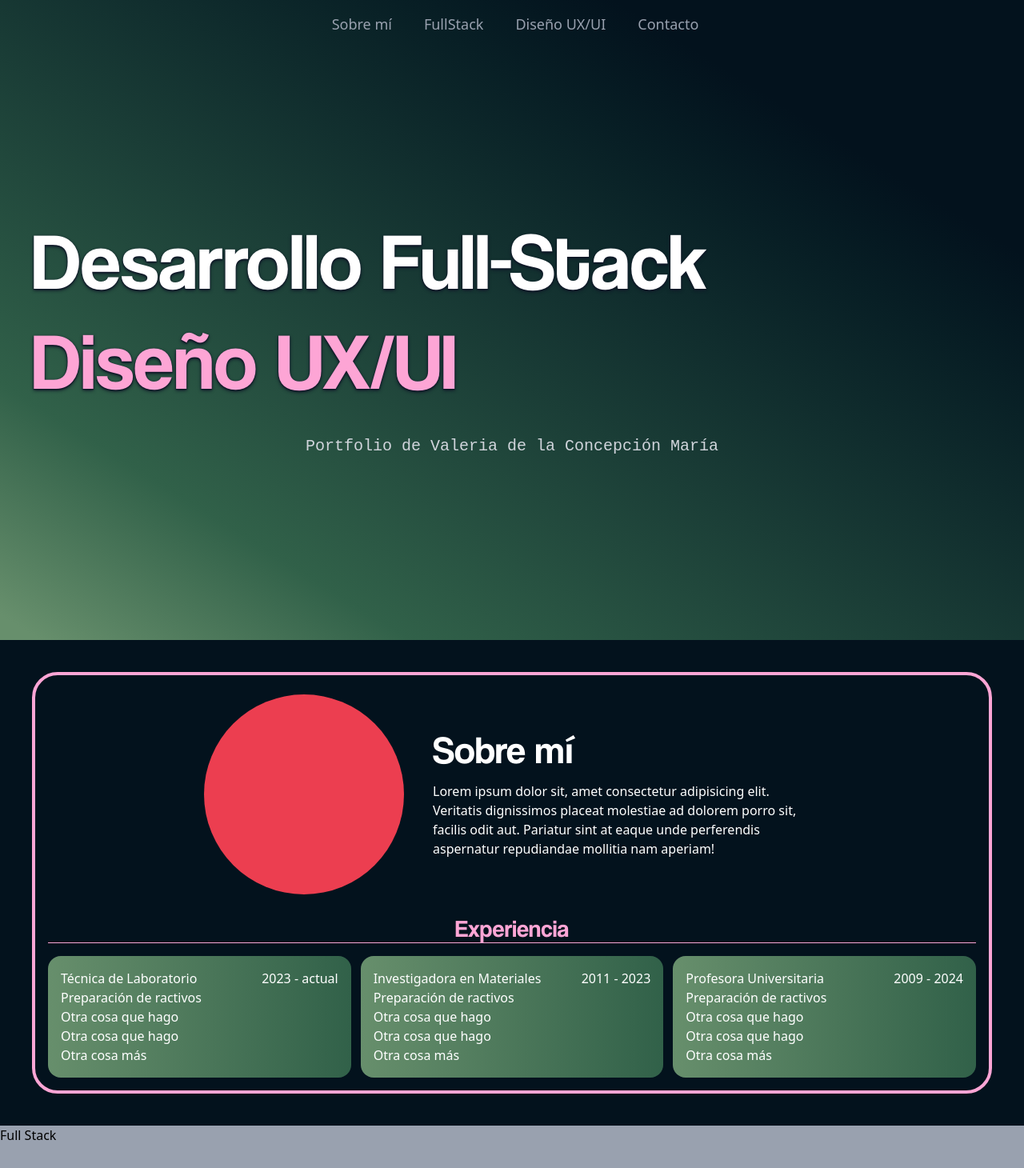
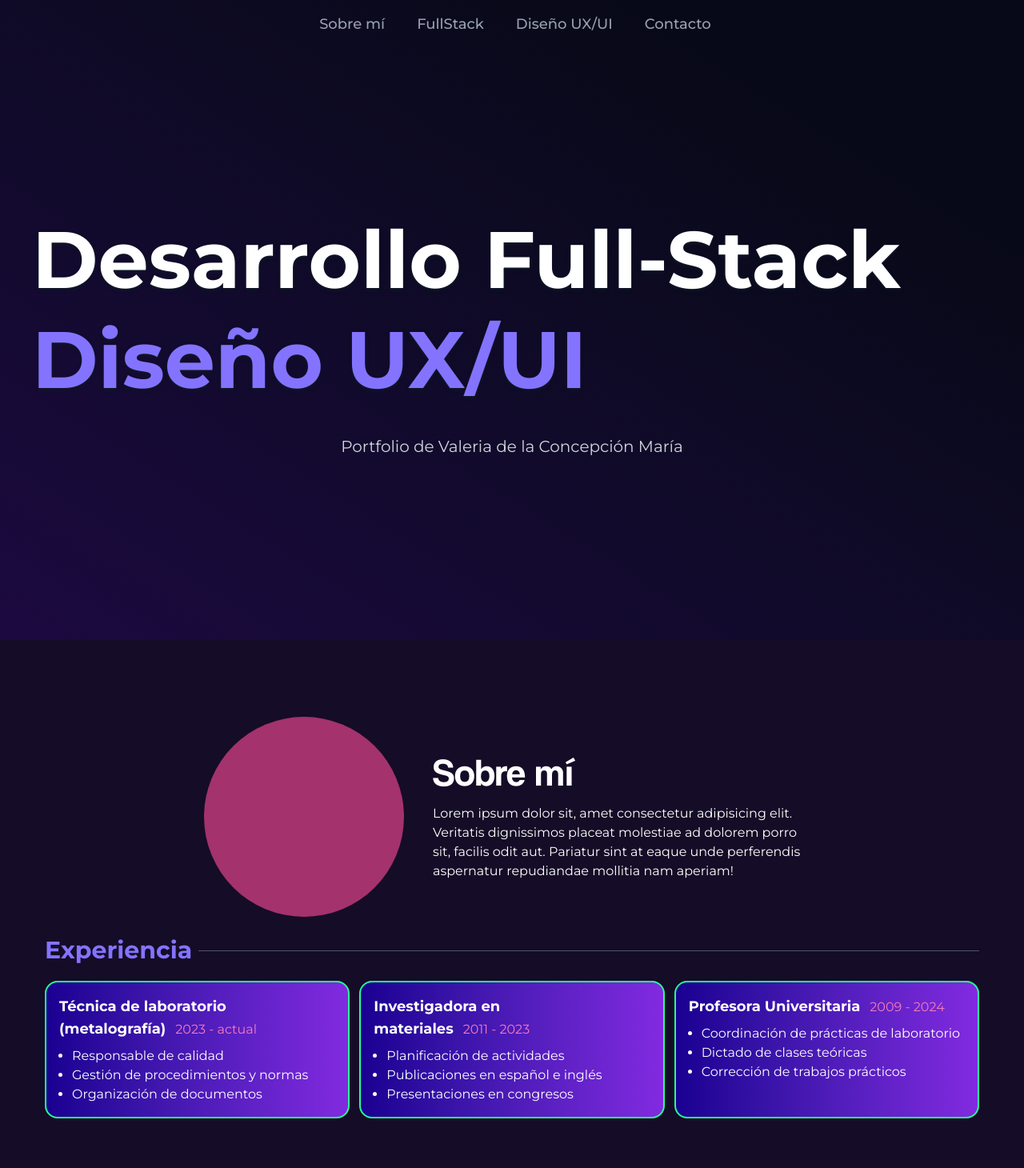
Before and after one commit to vdelaconcep/portfolioDLC, a React (Vite) app: page / in a window 1280 px wide. Shown: the top 1460 px of the page at 80% size. Built offline with nearby package versions, Linux system fonts and the light colour scheme.

Commit message:
Trabajando en diseño

```diff
--- a/src/components/experienciaCard.jsx
+++ b/src/components/experienciaCard.jsx
@@ -1,11 +1,13 @@
+import { motion } from 'framer-motion';
+
 const ExperienciaCard = ({ titulo, periodo, items }) => {
+
     return (
-        <article className="bg-gradient-to-r from-[#678F6C] to-[#316149] p-4 border-black rounded-2xl text-white flex-1">
-            <div className="flex justify-between">
-                <h1>{titulo}</h1>
-                <h5>{periodo}</h5>
+        <article className="h-full bg-gradient-to-r from-[#1A0091] to-[#822ae0] p-4 rounded-2xl text-white flex-1 border-2 border-[#28FD9A] hover:bg-gradient-to-r hover:from-[#153d92] hover:to-[#c005d1]">
+            <div>
+                <h1 className="mb-2"><span className='font-bold text-lg mr-3'>{titulo}</span><span className='text-[#f57cba] whitespace-nowrap'>{periodo}</span></h1>
             </div>
-            <ul>
+            <ul className="list-disc ml-4">
                 {items.map(item =>
                     <li>{item}</li>
                 )}
--- a/src/components/navegacion.jsx
+++ b/src/components/navegacion.jsx
@@ -6,7 +6,7 @@ const Navegacion = () => {
 
     const opacidadBg = useTransform(
         scrollY,
-        [0, 100],
+        [0, 10],
         [0, 1]
     );
 
@@ -37,25 +37,33 @@ const Navegacion = () => {
 
 
     return (
-        <nav
+        <motion.nav
             className="fixed top-0 left-0 right-0 z-50 py-4 flex justify-center"
             style={{
                 backgroundColor: useTransform(
                     opacidadBg,
-                    (opacity) => `rgba(0, 0, 0, ${opacity})`
+                    (opacity) => `rgba(0, 0, 0, ${opacity * 0.4})`
                 ),
+                backdropFilter: useTransform(
+                    opacidadBg,
+                    (opacity) => `blur(${opacity * 12}px)`
+                ),
+                borderBottom: useTransform(
+                    opacidadBg,
+                    (opacity) => `1px solid rgba(255, 255, 255, ${opacity * 0.1})`
+                )
             }}>
             <ul className="list-none flex text-gray-400 text-lg font-medium">
                 {simpleItems.map(item =>
                     <li
                         key={item.linkto}
-                        className="mx-2 last-of-type:mr-0 cursor-pointer hover:bg-pink-300 hover:text-gray-900 px-3 rounded-2xl"
+                        className="mx-2 last-of-type:mr-0 cursor-pointer hover:bg-[#8473FF] hover:text-gray-900 px-3 rounded-2xl"
                         onClick={() => { scrollToSection(item.linkto); }}>
                         {item.titulo}
                     </li>
                 )}
             </ul>
-        </nav>
+        </motion.nav>
     );
 };
 
--- a/src/components/presentacion.jsx
+++ b/src/components/presentacion.jsx
@@ -3,7 +3,7 @@ import { article } from "framer-motion/client";
 const Presentacion = ({clase}) => {
     return (
         <article className={`flex justify-center items-center gap-5 ${clase && clase}`}>
-            <div className="bg-[#EC3E50] rounded-full h-[250px] w-[250px]">
+            <div className="bg-[#a4326d] rounded-full h-[250px] w-[250px]">
 
             </div>
             <div className="px-4 w-[500px] flex flex-col h-full justify-center">
--- a/src/sections/home.jsx
+++ b/src/sections/home.jsx
@@ -5,7 +5,7 @@ import Navegacion from "@/components/navegacion";
 const Home = () => {
 
     return (
-        <section id='home' className="bg-gradient-to-tr from-[#678F6C] from-2% via-[#316149] via-20% to-[#03121D] h-[100dvh] to-80% flex flex-col px-8 md:px-10 overflow-hidden">
+        <section id='home' className="bg-gradient-to-tr from-[#1B093F] from-2% to-[#080918] h-[100dvh] to-80% flex flex-col px-8 md:px-10 overflow-hidden montserrat">
             <motion.article
                 initial={{ opacity: 0 }}
                 animate={{ opacity: 1 }}
@@ -15,7 +15,7 @@ const Home = () => {
             </motion.article>
             <div className='h-full flex flex-col justify-center'>
                 <article
-                    className="text-white text-[40px] md:text-[50px] lg:text-[70px] xl:text-[100px] coolvetica text-shadow-md text-shadow-gray-900 flex flex-col mb-5">
+                    className="text-white text-[40px] md:text-[50px] lg:text-[70px] xl:text-[100px] text-shadow-md text-shadow-gray-900 flex flex-col mb-5 font-bold">
                     <motion.h1
                         initial={{ opacity: 0, x: -500 }}
                         animate={{ opacity: 1, x: 0 }}
@@ -25,10 +25,10 @@ const Home = () => {
                         initial={{ opacity: 0, x: 500 }}
                         animate={{ opacity: 1, x: 0 }}
                         transition={{ duration: 1.5 }}
-                        className="md:mt-[-25px] text-pink-300">Diseño UX/UI</motion.h1>
+                        className="md:mt-[-25px] text-[#8473FF]">Diseño UX/UI</motion.h1>
                 </article>
 
-                <article className='text-gray-300 text-center text-xl font-normal courier flex justify-center'>
+                <article className='text-gray-300 text-center text-xl font-normal flex justify-center'>
                     <h1>Portfolio de Valeria de la Concepción María </h1>
                 </article>
             </div>
--- a/src/sections/sobreMi.jsx
+++ b/src/sections/sobreMi.jsx
@@ -1,57 +1,101 @@
 import Presentacion from "@/components/presentacion";
 import ExperienciaCard from "@/components/experienciaCard";
+import { motion } from "framer-motion";
 
 const experiencia = [
     {
-        titulo: 'Técnica de Laboratorio',
+        titulo: 'Técnica de laboratorio (metalografía)',
         periodo: '2023 - actual',
         items: [
-            'Preparación de ractivos',
-            'Otra cosa que hago',
-            'Otra cosa que hago',
-            'Otra cosa más'
+            'Responsable de calidad',
+            'Gestión de procedimientos y normas',
+            'Organización de documentos'
         ]
     },
     {
-        titulo: 'Investigadora en Materiales',
+        titulo: 'Investigadora en materiales',
         periodo: '2011 - 2023',
         items: [
-            'Preparación de ractivos',
-            'Otra cosa que hago',
-            'Otra cosa que hago',
-            'Otra cosa más'
+            'Planificación de actividades',
+            'Publicaciones en español e inglés',
+            'Presentaciones en congresos'
         ]
     },
     {
         titulo: 'Profesora Universitaria',
         periodo: '2009 - 2024',
         items: [
-            'Preparación de ractivos',
-            'Otra cosa que hago',
-            'Otra cosa que hago',
-            'Otra cosa más'
+            'Coordinación de prácticas de laboratorio',
+            'Dictado de clases teóricas',
+            'Corrección de trabajos prácticos'
         ]
     }
 ]
 
+const itemVariants = {
+    hidden: {
+        y: 0,
+        opacity: 0
+    },
+    visible: (delay) => ({
+        y: [0, -20, 0],
+        opacity: [0, 1, 1],
+        transition: {
+            duration: 1,
+            delay: delay,
+            ease: "easeInOut",
+            times: [0, 0.5, 1]
+        }
+    })
+}
+
 const SobreMI = () => {
     return (
-        <section id="about" className="bg-[#03121D] flex flex-col items-center p-10">
-            <div className="border-pink-300 border-4 rounded-4xl h-full w-full p-4 pt-6">
+        <section id="about" className="bg-[#150C27] flex flex-col items-center p-10 pt-18 montserrat">
+            <div className="h-full w-full p-4 pt-6">
                 <Presentacion clase='mb-6' />
-                <h2 className="text-pink-300 text-3xl coolvetica text-center">
+                <article className="flex mb-5 items-center gap-2">
+                    <h2 className="text-[#8473FF] text-3xl whitespace-nowrap font-bold">
                         Experiencia
                     </h2>
-                <hr className="mb-4 text-pink-300"/>
-                <div className="flex gap-3 justify-center w-full">
+                    <hr className="flex-1 text-gray-600" />
+                </article>
 
-                    {experiencia.map((trabajo =>
+                <div className="flex gap-3 justify-center w-full mb-15">
+
+                    {experiencia.map((trabajo, index) => (
+                        <motion.div
+                            key={index}
+                            custom={index * 0.20}
+                            variants={itemVariants}
+                            initial="hidden"
+                            whileInView="visible"
+                            viewport={{
+                                once: true,
+                                amount: 0.3
+                            }}
+                            className="flex-1"
+                        >
                             <ExperienciaCard
                                 titulo={trabajo.titulo}
                                 periodo={trabajo.periodo}
                                 items={trabajo.items} />
+                        </motion.div>
+
                     ))}
                 </div>
+                <article className="flex mb-5 items-center gap-2">
+                    <h2 className="text-[#8473FF] text-3xl whitespace-nowrap font-bold">
+                        Formación
+                    </h2>
+                    <hr className="flex-1 text-gray-600" />
+                </article>
+                <article className="flex mb-5 items-center gap-2">
+                    <h2 className="text-[#8473FF] text-3xl whitespace-nowrap font-bold">
+                        Herramientas de trabajo
+                    </h2>
+                    <hr className="flex-1 text-gray-600" />
+                </article>
 
             </div>
 
--- a/src/style.css
+++ b/src/style.css
@@ -3,6 +3,16 @@
 @font-face {
     font-family: 'Coolvetica';
     src: url('./assets/fonts/CoolveticaRg.otf');
+}
+
+@font-face {
+    font-family: 'Roboto';
+    src: url('./assets/fonts/Roboto.ttf');
+}
+
+@font-face {
+    font-family: 'Montserrat';
+    src: url('./assets/fonts/Montserrat.ttf');
 }
 
 .coolvetica {
@@ -12,3 +22,11 @@
 .courier {
     font-family: 'Courier New', Courier, monospace;
 }
+
+.roboto {
+    font-family: 'Roboto';
+}
+
+.montserrat {
+    font-family: 'Montserrat';
+}
```
Also changed, not shown: src/assets/fonts/Montserrat.ttf (added), src/assets/fonts/Roboto.ttf (added). Lines whose indentation alone changed are shown as unchanged.
